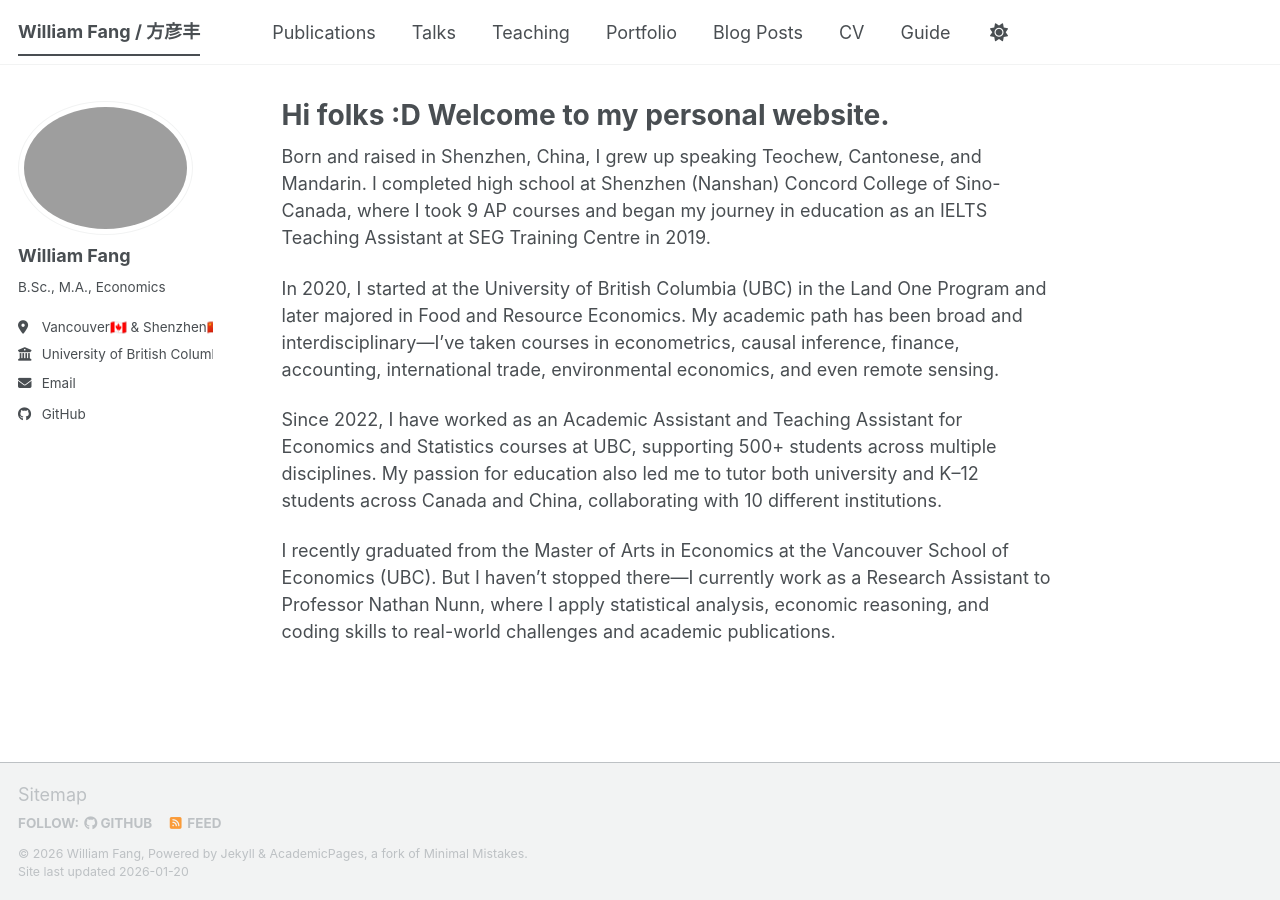
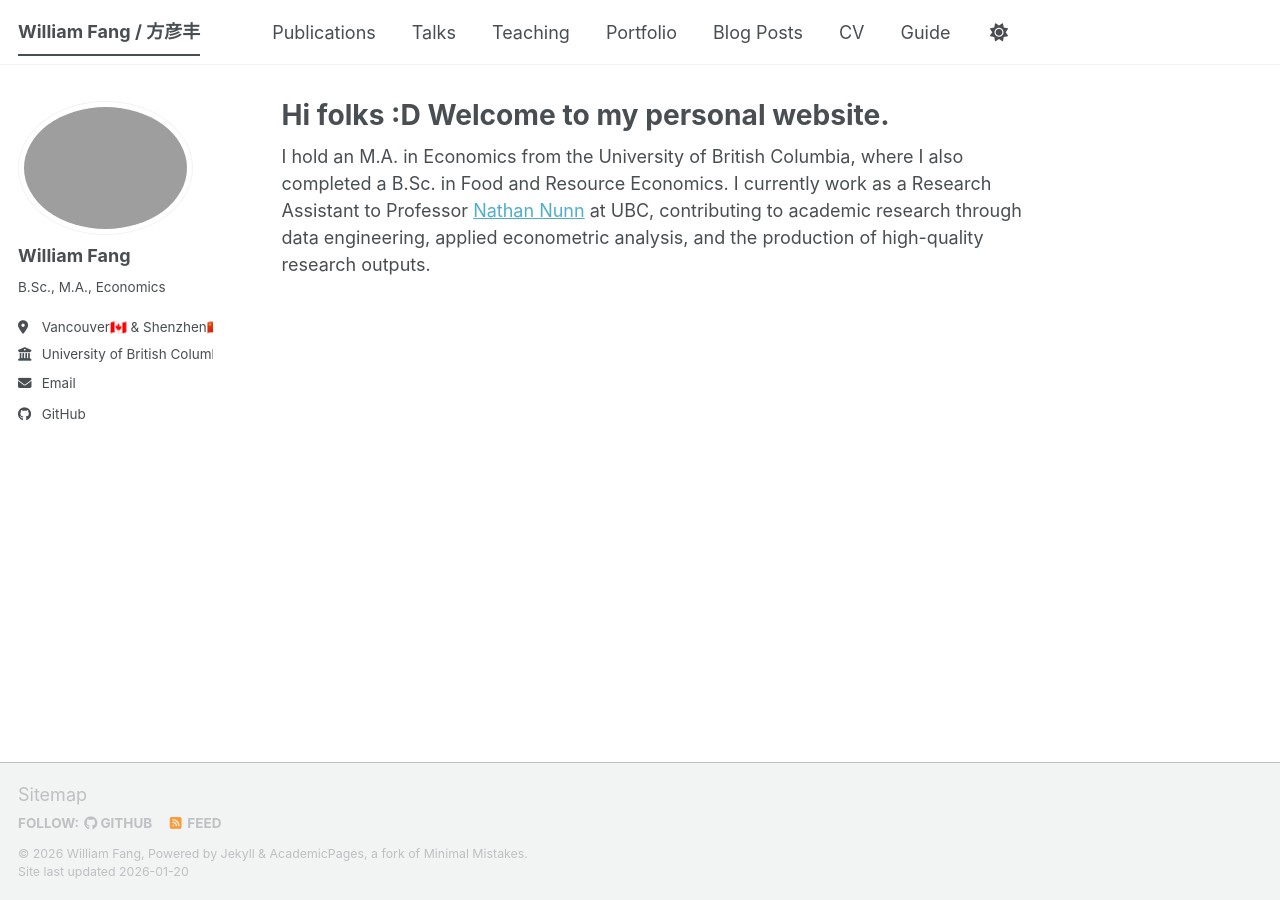
Before and after one commit to will-yanfeng-fang/will-yanfeng-fang.github.io, a Jekyll site: the page built from _pages/about.md, in a window 1280 px wide. Built offline with Jekyll 4.4.1, drawn with Linux system fonts in a browser that asks for light colours; a script bundle is joined from its source files by our own code; library files that are not in the unit come from our copies.

Commit message:
Revise about page to focus on academic qualifications
Removed personal background details and condensed academic information.

```diff
--- a/_pages/about.md
+++ b/_pages/about.md
@@ -7,10 +7,5 @@ redirect_from:
   - /about.html
 ---
 
-Born and raised in Shenzhen, China, I grew up speaking Teochew, Cantonese, and Mandarin. I completed high school at Shenzhen (Nanshan) Concord College of Sino-Canada, where I took 9 AP courses and began my journey in education as an IELTS Teaching Assistant at SEG Training Centre in 2019.
 
-In 2020, I started at the University of British Columbia (UBC) in the Land One Program and later majored in Food and Resource Economics. My academic path has been broad and interdisciplinary—I’ve taken courses in econometrics, causal inference, finance, accounting, international trade, environmental economics, and even remote sensing.
-
-Since 2022, I have worked as an Academic Assistant and Teaching Assistant for Economics and Statistics courses at UBC, supporting 500+ students across multiple disciplines. My passion for education also led me to tutor both university and K–12 students across Canada and China, collaborating with 10 different institutions.
-
-I recently graduated from the Master of Arts in Economics at the Vancouver School of Economics (UBC). But I haven’t stopped there—I currently work as a Research Assistant to Professor Nathan Nunn, where I apply statistical analysis, economic reasoning, and coding skills to real-world challenges and academic publications.
+I hold an M.A. in Economics from the University of British Columbia, where I also completed a B.Sc. in Food and Resource Economics. I currently work as a Research Assistant to Professor [Nathan Nunn](https://nathannunn.arts.ubc.ca/) at UBC, contributing to academic research through data engineering, applied econometric analysis, and the production of high-quality research outputs.
```
